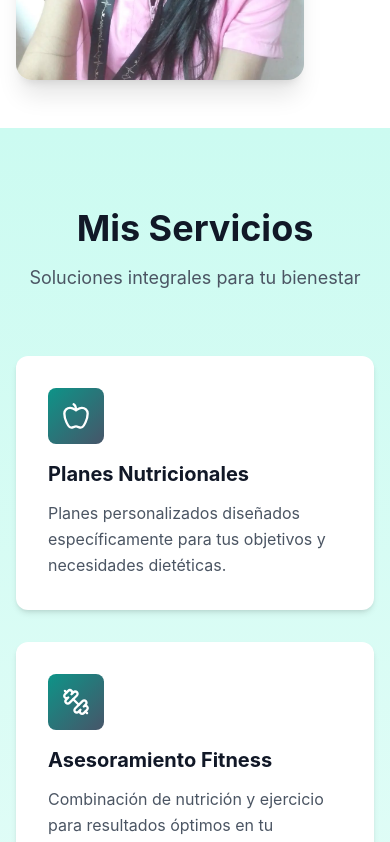
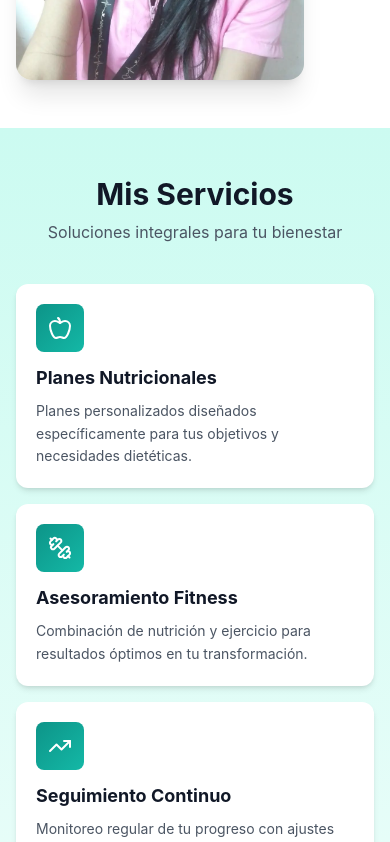
Before and after one commit to ferjbadev/AngelisNutricion, a React (Vite) app: page / in a window 390 px wide. Shown: the part 1860-2702 px from the top of the page. Built offline with nearby package versions, Linux system fonts and the light colour scheme.

Commit message:
Update Services.tsx

```diff
--- a/src/components/Services.tsx
+++ b/src/components/Services.tsx
@@ -68,17 +68,17 @@ export default function Services() {
   };
 
   return (
-    <section id="services" className="py-20 bg-gradient-to-b from-primary-100 to-white">
+    <section id="services" className="py-12 md:py-20 bg-gradient-to-b from-primary-100 to-white">
       <div className="max-w-7xl mx-auto px-4 sm:px-6 lg:px-8">
         <motion.div
           initial={{ opacity: 0, y: 20 }}
           whileInView={{ opacity: 1, y: 0 }}
           transition={{ duration: 0.8 }}
           viewport={{ once: true }}
-          className="text-center mb-16"
+          className="text-center mb-10 md:mb-16"
         >
-          <h2 className="section-title">Mis Servicios</h2>
-          <p className="section-subtitle">
+          <h2 className="text-3xl sm:text-4xl md:text-5xl font-bold text-gray-900 mb-2 md:mb-4">Mis Servicios</h2>
+          <p className="text-base sm:text-lg text-gray-600">
             Soluciones integrales para tu bienestar
           </p>
         </motion.div>
@@ -88,25 +88,25 @@ export default function Services() {
           initial="hidden"
           whileInView="visible"
           viewport={{ once: true }}
-          className="grid grid-cols-1 md:grid-cols-2 lg:grid-cols-3 gap-8"
+          className="grid grid-cols-1 sm:grid-cols-2 lg:grid-cols-3 gap-4 md:gap-8"
         >
           {services.map((service, index) => (
             <motion.div
               key={index}
               variants={itemVariants}
               whileHover={{ y: -10 }}
-              className="bg-white p-8 rounded-xl shadow-md hover:shadow-xl transition-shadow"
+              className="bg-white p-5 md:p-8 rounded-xl shadow-md hover:shadow-xl transition-shadow"
             >
               <motion.div
                 whileHover={{ scale: 1.1, rotate: 10 }}
-                className="w-14 h-14 bg-gradient-to-br from-primary-600 to-accent-600 rounded-lg flex items-center justify-center mb-4"
+                className="w-12 md:w-14 h-12 md:h-14 bg-gradient-to-br from-primary-600 to-primary-500 rounded-lg flex items-center justify-center mb-3 md:mb-4"
               >
-                <service.icon className="w-7 h-7 text-white" />
+                <service.icon className="w-6 md:w-7 h-6 md:h-7 text-white" />
               </motion.div>
-              <h3 className="text-xl font-bold text-gray-900 mb-3">
+              <h3 className="text-lg md:text-xl font-bold text-gray-900 mb-2 md:mb-3">
                 {service.title}
               </h3>
-              <p className="text-gray-600 leading-relaxed">
+              <p className="text-sm md:text-base text-gray-600 leading-relaxed">
                 {service.description}
               </p>
             </motion.div>
```
